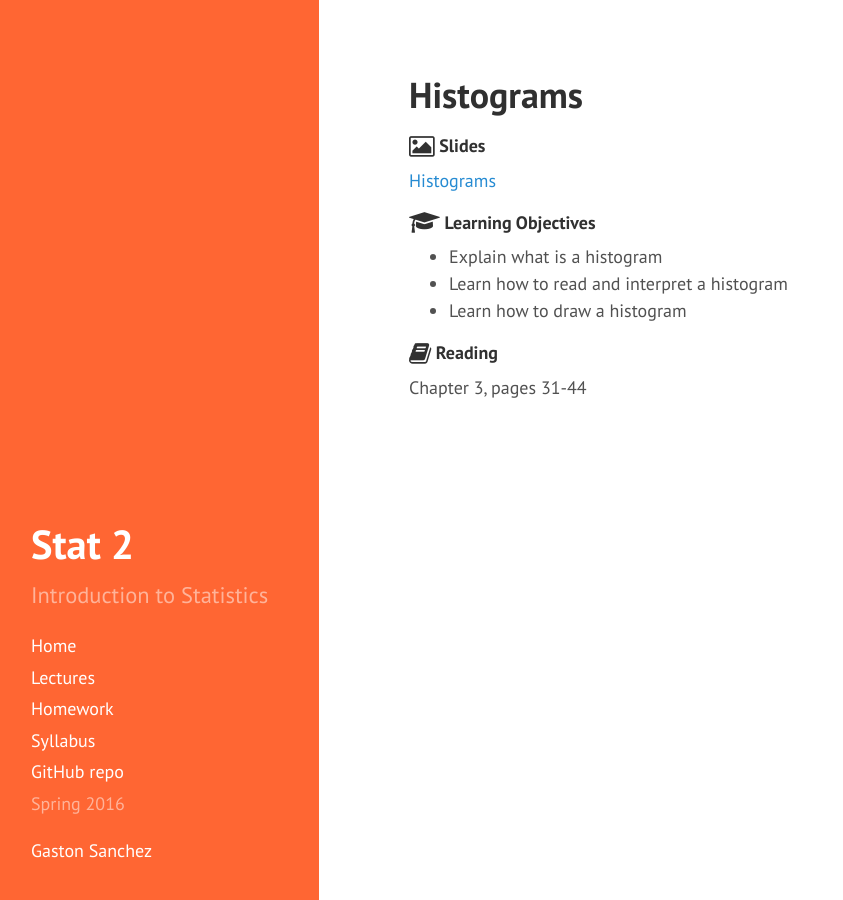
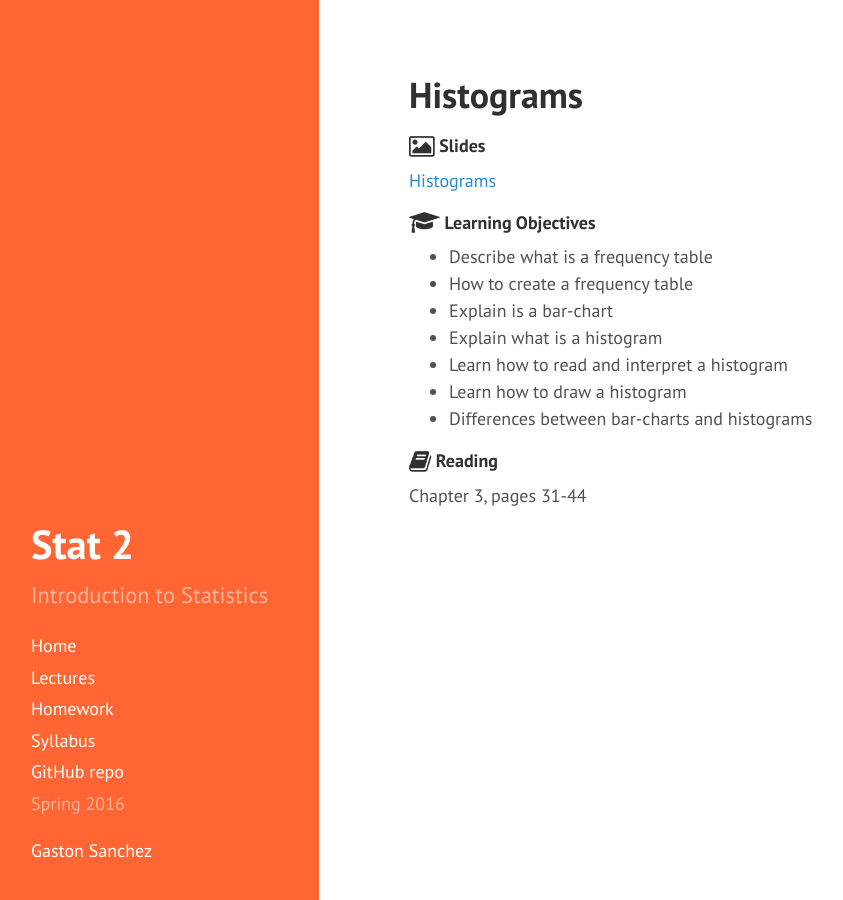
Before and after one commit to gastonstat/relic-stat2, a Jekyll site: the page built from lectures/03-histograms.md, in a window 1280 px wide. Shown: the whole page, without its empty margins (5-848 px from the left). Built offline with Jekyll 4.4.1, drawn with Linux system fonts in a browser that asks for light colours; nearby versions of some CDN libraries; Markdown is read by kramdown in place of the engine named in the settings.

Commit message:
update learning objectives of histograms lecture

```diff
--- a/lectures/03-histograms.md
+++ b/lectures/03-histograms.md
@@ -16,10 +16,13 @@ title: "Histograms"
 	Learning Objectives
 </h4>
 
+- Describe what is a frequency table
+- How to create a frequency table
+- Explain is a bar-chart
 - Explain what is a histogram
 - Learn how to read and interpret a histogram
 - Learn how to draw a histogram
-
+- Differences between bar-charts and histograms
 
 <h4>
 	<span class="fa fa-book fa-lg main-list-item-icon"></span>
```
